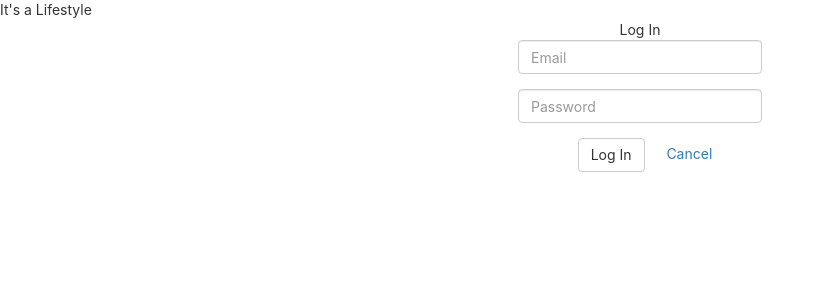
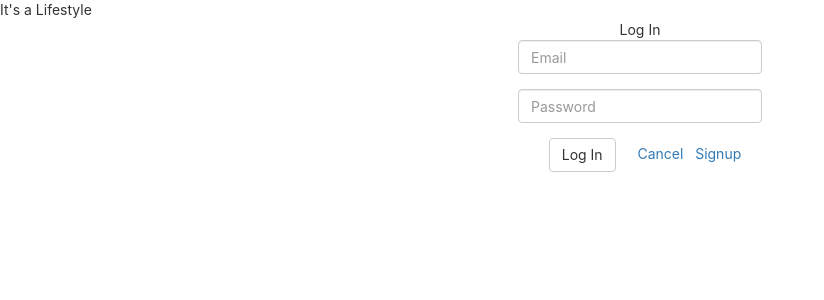
Before and after one commit to hannahbrantley/its-a-lifestyle, a React (Create React App) app: page /login in a window 1280 px wide. Shown: the top 300 px of the page, without its empty margins (0-824 px from the left). Built offline with nearby package versions, Linux system fonts and the light colour scheme; no server answers.

Commit message:
Signup edits

```diff
--- a/src/pages/App/App.js
+++ b/src/pages/App/App.js
@@ -108,18 +108,6 @@ class App extends Component {
       <div>
         <header className='header-footer'>It's a Lifestyle</header>
         <Switch>
-          <Route exact path='/login' render={({ history }) =>
-            <LoginPage
-            handleSignupOrLogin={this.handleSignupOrLogin}
-            history={history}
-            />
-          }/>
-          <Route exact path='/signup' render={({ history }) =>
-            <SignupPage
-              history={history}
-              handleSignupOrLogin={this.handleSignupOrLogin}
-            />
-          }/>
           <Route exact path='/' render={({ history }) =>
             userService.getUser() ?
             <HomePage
@@ -133,6 +121,18 @@ class App extends Component {
             />
             :
             <Redirect to='/login' />
+          }/>
+          <Route exact path='/login' render={({ history }) =>
+            <LoginPage
+            handleSignupOrLogin={this.handleSignupOrLogin}
+            history={history}
+            />
+          }/>
+          <Route exact path='/signup' render={({ history }) =>
+            <SignupPage
+              history={history}
+              handleSignupOrLogin={this.handleSignupOrLogin}
+            />
           }/>
           <Route exact path='/add' render={() =>
             userService.getUser() ?
--- a/src/pages/LoginPage/LoginPage.jsx
+++ b/src/pages/LoginPage/LoginPage.jsx
@@ -48,7 +48,8 @@ class LoginPage extends Component {
           <div className="form-group">
             <div className="col-sm-12 text-center">
               <button className="btn btn-default">Log In</button>&nbsp;&nbsp;&nbsp;
-              <Link to='/'>Cancel</Link>
+              <Link to='/'>Cancel</Link>&nbsp;&nbsp;&nbsp;
+              <Link to='/signup'>Signup</Link>
             </div>
           </div>
         </form>
```
